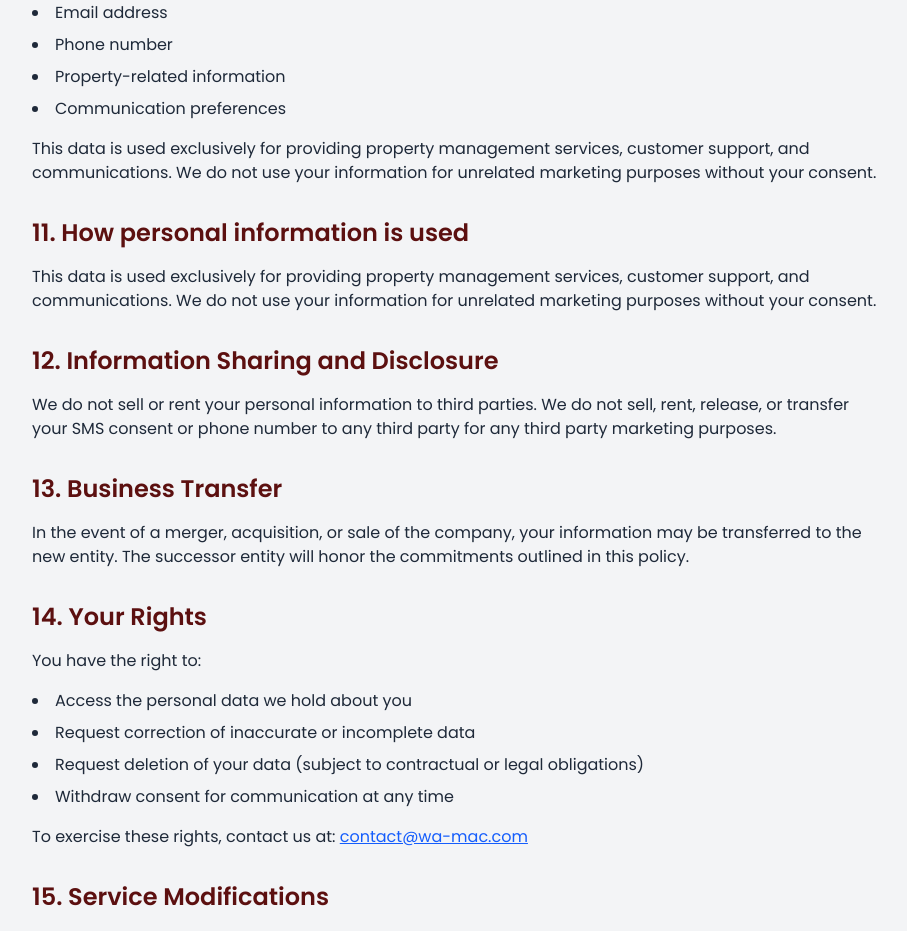
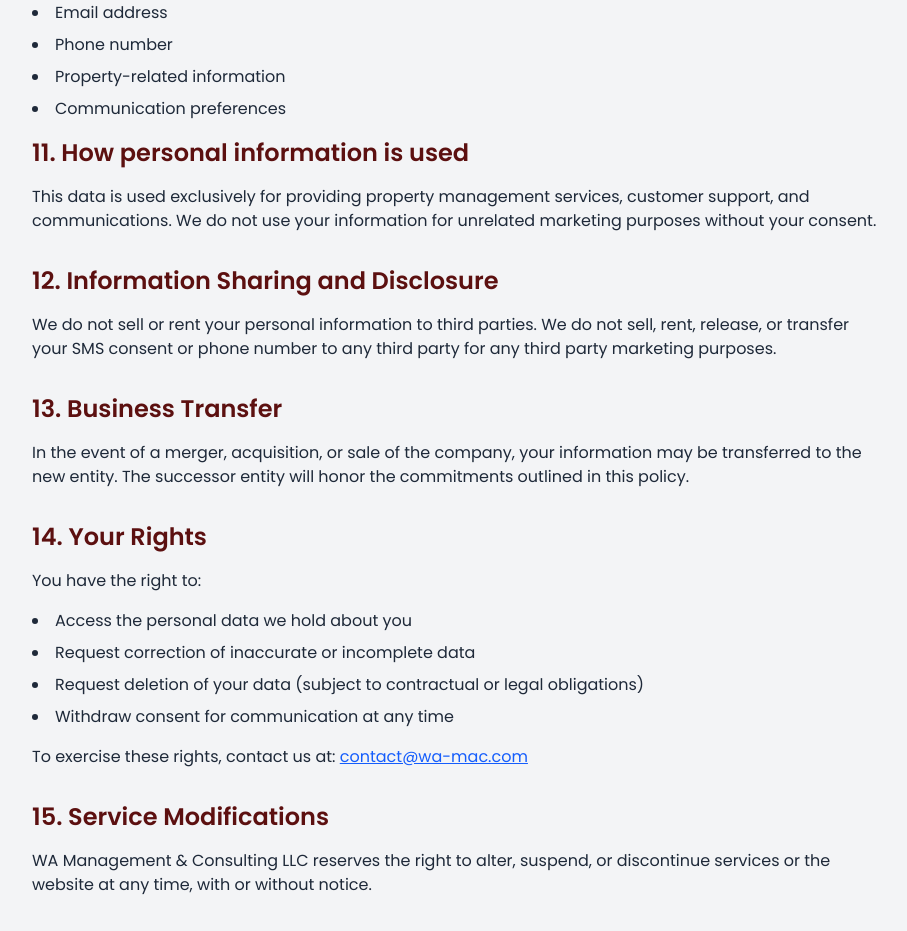
Before and after one commit to curl-kawsar/wa-mac, a Next.js app: page /terms in a window 1280 px wide. Shown: the part 3160-4091 px from the top of the page, without its empty margins (184-1091 px from the left). Built offline with nearby package versions, Linux system fonts and the light colour scheme.

Commit message:
Update page.jsx

```diff
--- a/src/app/(wamac)/terms/page.jsx
+++ b/src/app/(wamac)/terms/page.jsx
@@ -234,9 +234,6 @@ export default function Terms() {
   <li>Property-related information</li>
   <li>Communication preferences</li>
 </ul>
-<p className="mb-8">
-  This data is used exclusively for providing property management services, customer support, and communications. We do not use your information for unrelated marketing purposes without your consent.
-</p>
 
 <h2 className="text-2xl font-semibold mb-4 text-[#5C1010]">11. How personal information is used</h2>
 <p className="mb-8">
```
